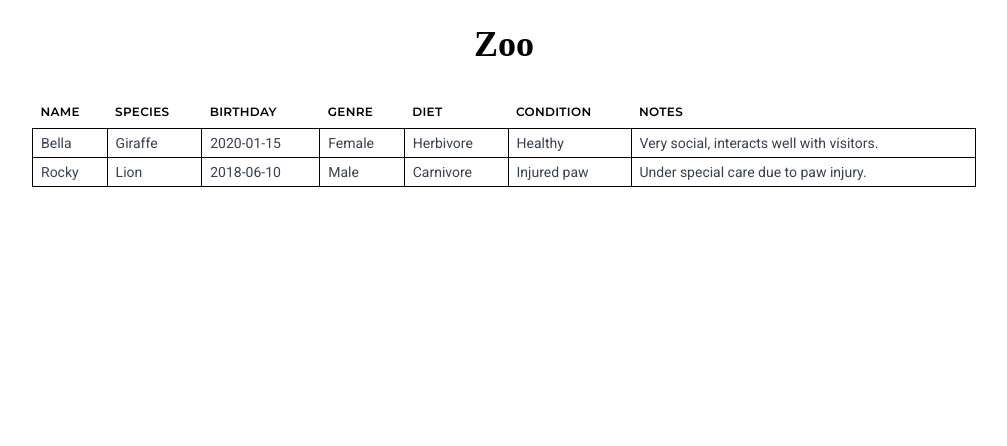
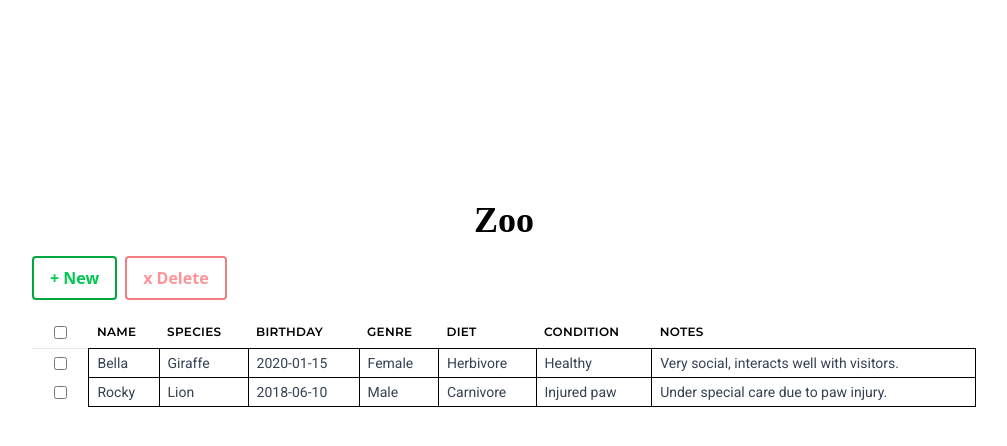
Before and after one commit to vieites-tfg/zoo, a Vue app in the folder packages/frontend/: page / in a window 1280 px wide. Shown: the top 446 px of the page, without its empty margins (136-1143 px from the left). Built offline with nearby package versions, Linux system fonts and the light colour scheme; a web font is replaced by a local one.

Commit message:
feat: add table rows selection and action buttons
- "New" button.
- "Delete" button (disabled if no row is selected).
- Possibility to select each or all rows.

```diff
--- a/packages/frontend/src/App.vue
+++ b/packages/frontend/src/App.vue
@@ -1,9 +1,29 @@
+<template>
+  <div class="w-4/5 mx-auto p-6 pt-[25vh]">
+    <Title />
+    <ActionButtons
+      :isDeleteEnabled="isDeleteEnabled"
+    />
+    <AnimalTable
+      :animals="animals"
+      @selectionChanged="updateSelection"
+    />
+  </div>
+</template>
+
 <script setup lang="ts">
 import { ref, onMounted } from 'vue'
+import Title from './components/Title.vue'
+import ActionButtons from './components/ActionButtons.vue'
 import AnimalTable from './components/AnimalTable.vue'
 import Animal from './types/Animal'
 
 const animals = ref<Animal[]>([])
+const isDeleteEnabled = ref(false)
+
+const updateSelection = (selectedCount: number) => {
+  isDeleteEnabled.value = selectedCount > 0
+};
 
 onMounted(() => {
   animals.value = [
@@ -15,7 +35,8 @@ onMounted(() => {
       genre: 'Female',
       diet: 'Herbivore',
       condition: 'Healthy',
-      notes: 'Very social, interacts well with visitors.'
+      notes: 'Very social, interacts well with visitors.',
+      selected: false
     },
     {
       _id: '2',
@@ -25,18 +46,9 @@ onMounted(() => {
       genre: 'Male',
       diet: 'Carnivore',
       condition: 'Injured paw',
-      notes: 'Under special care due to paw injury.'
+      notes: 'Under special care due to paw injury.',
+      selected: false
     }
   ]
 })
 </script>
-
-<template>
-  <div class="w-4/5 mx-auto p-6">
-    <h1 class="font-title text-4xl font-bold mb-4 flex justify-center">Zoo</h1>
-    <AnimalTable :animals="animals" />
-  </div>
-</template>
-
-<style scoped>
-</style>
--- /dev/null
+++ b/packages/frontend/src/components/ActionButtons.vue
@@ -0,0 +1,25 @@
+<template>
+  <div class="flex justify-start pl-4">
+    <NewButton @click="handleNew" />
+    <DeleteButton @click="handleDelete" :disabled="!props.isDeleteEnabled" class="ml-2" />
+  </div>
+</template>
+
+<script setup lang="ts">
+import { ref } from 'vue'
+import NewButton from './NewButton.vue';
+import DeleteButton from './DeleteButton.vue';
+
+const props = defineProps<{
+  isDeleteEnabled: bool
+}>()
+
+const handleNew = () => {
+  console.log("Botón + New presionado");
+};
+
+const handleDelete = () => {
+  if (!props.isDeleteEnabled) return;
+  console.log("Botón x Delete presionado");
+};
+</script>
--- a/packages/frontend/src/components/AnimalTable.vue
+++ b/packages/frontend/src/components/AnimalTable.vue
@@ -3,13 +3,14 @@
     <table class="min-w-full divide-y divide-gray-200">
       <thead>
         <tr>
-          <th
-            v-for="column in columns"
-            :key="column.field"
-            scope="col"
+          <th class="px-4 py-2">
+            <div class="flex justify-center items-center">
+              <input type="checkbox" :checked="allSelected" @change="toggleAll" />
+            </div>
+          </th>
+          <th v-for="column in columns" :key="column.field" scope="col"
             class="font-head px-2 py-2 text-left text-xs font-semibold text-black uppercase tracking-wide cursor-pointer"
-            @click="sortBy(column.field)"
-          >
+            @click="sortBy(column.field)">
             {{ column.field }}
             <span v-if="sortKey === column.field">
               {{ sortOrder === 'asc' ? '▲' : '▼' }}
@@ -18,16 +19,13 @@
         </tr>
       </thead>
       <tbody class="font-body text-4xl bg-white">
-        <tr
-          v-for="animal in sortedAnimals"
-          :key="animal._id"
-          class="hover:bg-gray-100"
-        >
-          <td
-            v-for="column in columns"
-            :key="column.field"
-            class="px-2 py-1 text-sm text-gray-700 border border-black"
-          >
+        <tr v-for="(animal, index) in sortedAnimals" :key="animal._id" class="hover:bg-gray-100">
+          <td>
+            <div class="flex justify-center items-center">
+              <input type="checkbox" :checked="animal.selected" @change="toggleRow(index)" />
+            </div>
+          </td>
+          <td v-for="column in columns" :key="column.field" class="px-2 py-1 text-sm text-gray-700 border border-black">
             {{ animal[column.field] }}
           </td>
         </tr>
@@ -57,6 +55,33 @@ const columns: Column[] = [
   { field: 'condition' },
   { field: 'notes' },
 ];
+
+const emit = defineEmits<{
+  (e: 'selectionChanged'): void;
+}>();
+
+// Select animals
+
+const allSelected = computed<boolean>({
+  get() {
+    return props.animals.length > 0 && props.animals.every((a) => a.selected);
+  },
+  set(value: boolean) {
+    props.animals.forEach((a) => a.selected = value)
+  }
+});
+
+const toggleAll = () => {
+  allSelected.value = !allSelected.value
+  emit('selectionChanged', allSelected.value ? 1 : 0)
+};
+
+const toggleRow = (index: number) => {
+  props.animals[index].selected = !props.animals[index].selected
+  emit('selectionChanged', props.animals.filter((a) => a.selected).length)
+};
+
+// Sort animal
 
 const sortKey = ref<keyof Animal | ''>('')
 const sortOrder = ref<'asc' | 'desc'>('asc')
--- /dev/null
+++ b/packages/frontend/src/components/DeleteButton.vue
@@ -0,0 +1,25 @@
+<template>
+  <button
+    @click="$emit('click')"
+    :disabled="disabled"
+    :class="[
+      'border-2 border-red-600 font-semibold text-red-500 px-4 py-2 rounded transition hover:bg-red-600 hover:text-white',
+      disabled ? 'opacity-50 cursor-not-allowed' : 'opacity-100'
+    ]"
+  >
+    <span>x Delete</span>
+  </button>
+</template>
+
+<script setup lang="ts">
+const props = defineProps<{
+  disabled?: boolean;
+}>();
+
+const emit = defineEmits<{
+  (e: 'click'): void;
+}>();
+</script>
+
+<style scoped>
+</style>
--- /dev/null
+++ b/packages/frontend/src/components/NewButton.vue
@@ -0,0 +1,17 @@
+<template>
+  <button
+    @click="$emit('click')"
+    class="border-2 border-green-600 font-semibold text-green-500 px-4 py-2 rounded hover:bg-green-600 hover:text-white transition"
+  >
+    <span>+ New</span>
+  </button>
+</template>
+
+<script setup lang="ts">
+const emit = defineEmits<{
+  (e: 'click'): void;
+}>();
+</script>
+
+<style scoped>
+</style>
--- /dev/null
+++ b/packages/frontend/src/components/Title.vue
@@ -0,0 +1,3 @@
+<template>
+  <h1 class="font-title text-4xl font-bold mb-4 flex justify-center">Zoo</h1>
+</template>
--- a/packages/frontend/src/types/Animal.ts
+++ b/packages/frontend/src/types/Animal.ts
@@ -7,4 +7,5 @@ export interface Animal {
   diet: string
   condition: string
   notes: string
+  selected: string
 }
```
